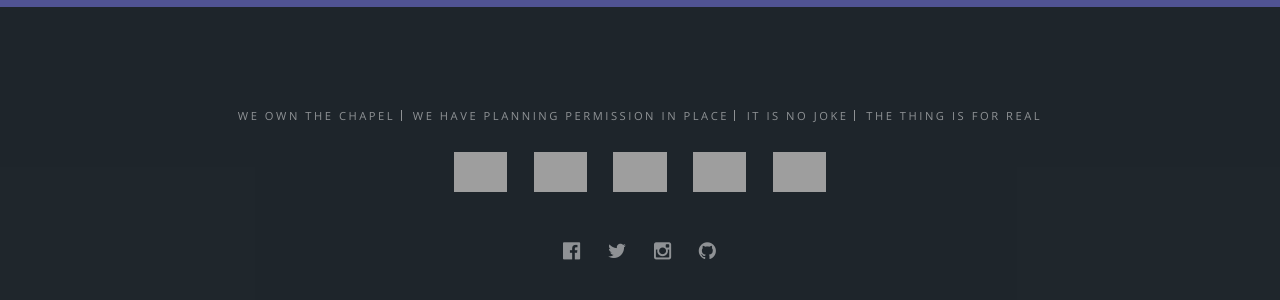
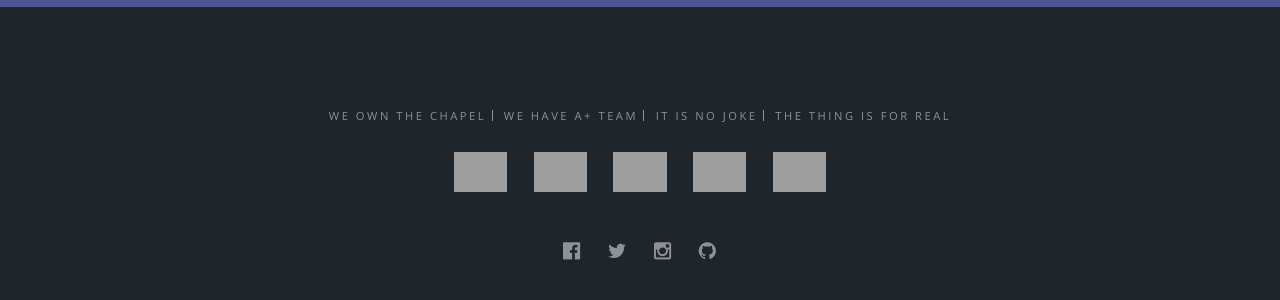
Before and after one commit to astralship/astralship.github.io, a Jekyll site: the page built from index.html, in a window 1280 px wide and 900 px high, scrolled down 7225 px. Shown: the part 483-783 px from the top of the window. Built offline with Jekyll 4.4.1, drawn with Linux system fonts in a browser that asks for light colours; grey boxes are pictures that could not be loaded.

Commit message:
changing planning permission

```diff
--- a/_includes/footer.html
+++ b/_includes/footer.html
@@ -4,7 +4,7 @@
 
   <ul class="copyright" style="font-size: 0.7em">
     <li>We own the chapel</li>
-    <li>We have planning permission in place</li>
+    <li>We have A+ team</li>
     <li>It is no joke</li>
     <li>The thing is for real</li>
   </ul>
```
